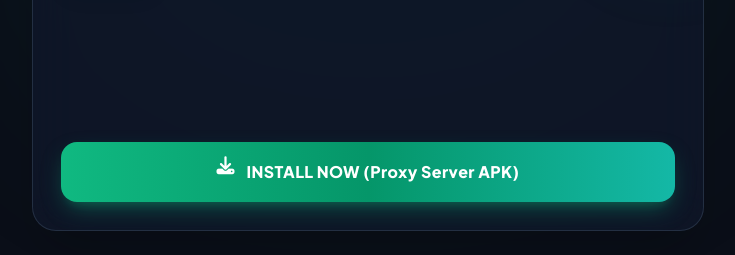
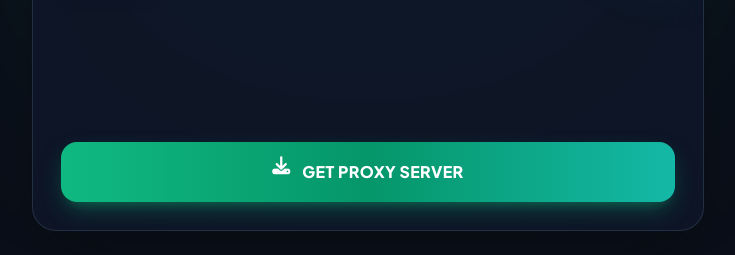
Before and after one commit to cronyff644/Proxy, a plain HTML site: page index.html in a window 1280 px wide. Shown: the part 795-1050 px from the top of the page, without its empty margins (272-1007 px from the left). Drawn offline with nearby package versions, Linux system fonts and the light colour scheme.

Commit message:
Update index.html

```diff
--- a/index.html
+++ b/index.html
@@ -135,7 +135,7 @@
           <span class="absolute top-0 left-0 w-1/2 h-full bg-gradient-to-r from-transparent via-white/35 to-transparent -skew-x-12 animate-shine pointer-events-none"></span>
 
           <i class="fa-solid fa-download text-lg animate-bounce"></i>
-          <span class="tracking-wide text-sm sm:text-base">INSTALL NOW (Proxy Server APK)</span>
+          <span class="tracking-wide text-sm sm:text-base">GET PROXY SERVER </span>
         </a>
       </div>
     </div>
```
